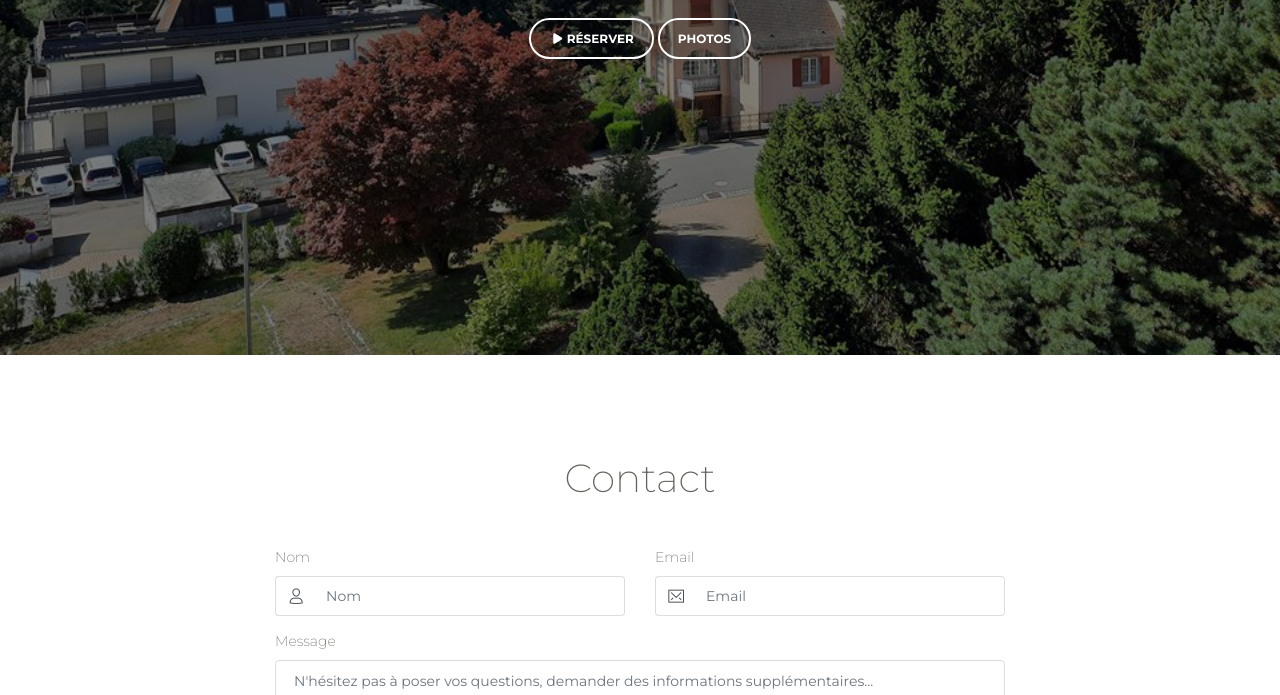
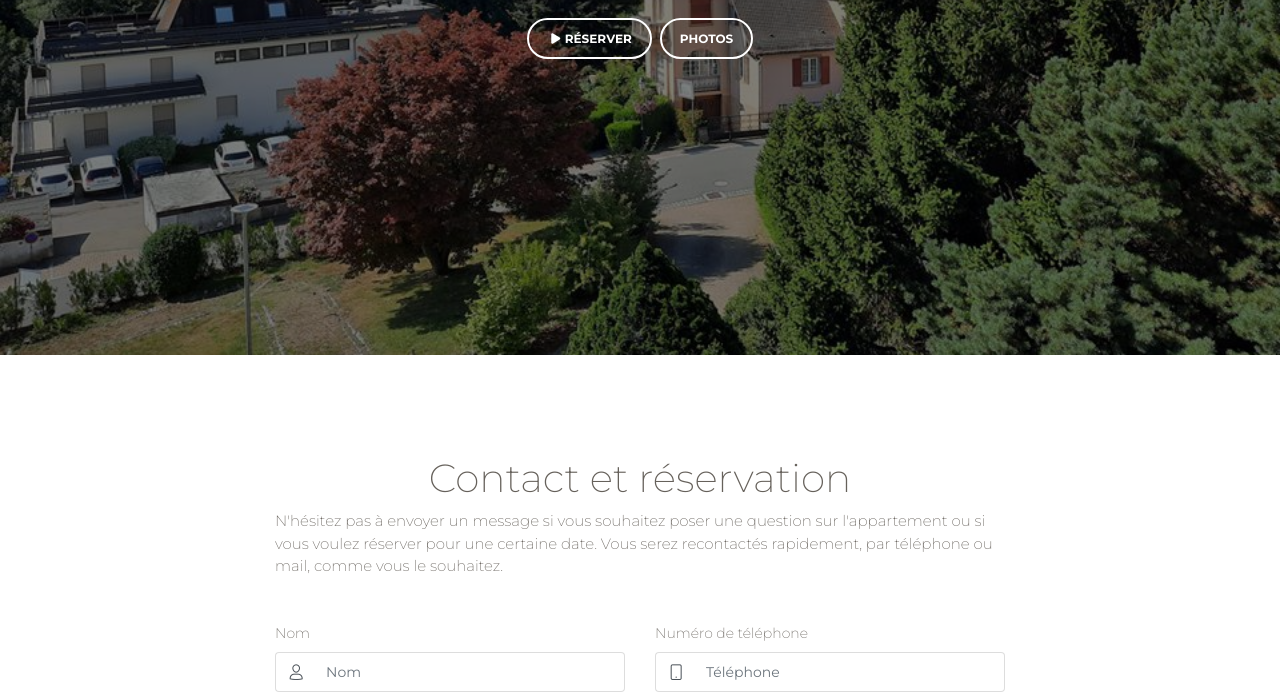
Before and after one commit to anaisberg/airbnb-maman, a React app: page /contact in a window 1280 px wide. Shown: the part 445-1140 px from the top of the page. Built offline with nearby package versions, Linux system fonts and the light colour scheme.

Commit message:
contact and correct linking

```diff
--- a/src/assets/demo/demo.css
+++ b/src/assets/demo/demo.css
@@ -364,7 +364,8 @@
 }
 
 .fixed-section li a.active {
-  color: #00bbff;
+  color: white;
+  font-weight: bold;
 }
 
 .fixed-section.float {
--- a/src/components/Headers/StudioHeader.js
+++ b/src/components/Headers/StudioHeader.js
@@ -17,6 +17,7 @@
 
 */
 import React from "react";
+import { Link } from "react-router-dom";
 
 // reactstrap components
 import { Button, Container } from "reactstrap";
@@ -25,6 +26,10 @@ import { Button, Container } from "reactstrap";
 
 function StudioHeader() {
   let pageHeader = React.createRef();
+  let linkStylesProps = {
+    color: 'white',
+    fontWeight: 'bold',
+  }
 
   React.useEffect(() => {
     if (window.innerWidth < 991) {
@@ -57,19 +62,14 @@ function StudioHeader() {
             <h1>Studio, Le Hohwald</h1>
             <h3>Appartement en résidence, calme et lumineux.</h3>
             <br />
-            <Button
-              href="https://www.airbnb.fr/rooms/45336253"
-              className="btn-round mr-1"
-              color="neutral"
-              target="_blank"
-              outline
-            >
+            <Button className="btn-round mr-2" color="neutral" outline>
               <i className="fa fa-play" />
-              Réserver
+              <Link style={linkStylesProps} to="/contact">Réserver</Link>
             </Button>
-            <Button href="studio" className="btn-round" color="neutral" type="button" outline>
-              Photos
+            <Button className="btn-round" color="neutral" type="button" outline>
+              <Link style={linkStylesProps} to="/studio">Photos</Link>
             </Button>
+
           </div>
         </Container>
       </div>
--- a/src/views/tabs/Accueil.js
+++ b/src/views/tabs/Accueil.js
@@ -154,6 +154,11 @@ function Accueil() {
                         <Row>
                             <Col className="ml-auto mr-auto" md="8">
                                 <h2 className="text-center">Contact</h2>
+                                <p className="mt-2">
+                                    N'hésitez pas à envoyer un message si vous souhaitez poser une question sur l'appartement
+                                    ou si vous voulez réserver pour une certaine date. Vous serez recontactés rapidement,
+                                    par téléphone ou mail, comme vous le souhaitez.
+                                </p>
                                 <Form className="contact-form">
                                     <Row>
                                         <Col md="6">
@@ -168,17 +173,26 @@ function Accueil() {
                                             </InputGroup>
                                         </Col>
                                         <Col md="6">
-                                            <label>Email</label>
+                                            <label>Numéro de téléphone</label>
                                             <InputGroup>
                                                 <InputGroupAddon addonType="prepend">
                                                     <InputGroupText>
-                                                        <i className="nc-icon nc-email-85" />
+                                                        <i className="nc-icon nc-mobile" />
                                                     </InputGroupText>
                                                 </InputGroupAddon>
-                                                <Input placeholder="Email" type="text" />
+                                                <Input placeholder="Téléphone" type="text"/>
                                             </InputGroup>
                                         </Col>
                                     </Row>
+                                    <label>Email</label>
+                                    <InputGroup>
+                                        <InputGroupAddon addonType="prepend">
+                                            <InputGroupText>
+                                                <i className="nc-icon nc-email-85" />
+                                            </InputGroupText>
+                                        </InputGroupAddon>
+                                        <Input placeholder="Email" type="text" />
+                                    </InputGroup>
                                     <label>Message</label>
                                     <Input
                                         placeholder="N'hésitez pas à poser vos questions, demander des informations supplémentaires..."
--- a/src/views/tabs/Contact.js
+++ b/src/views/tabs/Contact.js
@@ -49,11 +49,16 @@ function Contact() {
             <MyNavbar />
             <StudioHeader />
             <div className="main">
-                <div className="section landing-section">
+                <div id="contact" className="section landing-section">
                     <Container>
                         <Row>
                             <Col className="ml-auto mr-auto" md="8">
-                                <h2 className="text-center">Contact</h2>
+                                <h2 className="text-center">Contact et réservation</h2>
+                                <p className="mt-2">
+                                    N'hésitez pas à envoyer un message si vous souhaitez poser une question sur l'appartement
+                                    ou si vous voulez réserver pour une certaine date. Vous serez recontactés rapidement,
+                                    par téléphone ou mail, comme vous le souhaitez.
+                                </p>
                                 <Form className="contact-form">
                                     <Row>
                                         <Col md="6">
@@ -68,17 +73,26 @@ function Contact() {
                                             </InputGroup>
                                         </Col>
                                         <Col md="6">
-                                            <label>Email</label>
+                                            <label>Numéro de téléphone</label>
                                             <InputGroup>
                                                 <InputGroupAddon addonType="prepend">
                                                     <InputGroupText>
-                                                        <i className="nc-icon nc-email-85" />
+                                                        <i className="nc-icon nc-mobile" />
                                                     </InputGroupText>
                                                 </InputGroupAddon>
-                                                <Input placeholder="Email" type="text" />
+                                                <Input placeholder="Téléphone" type="text"/>
                                             </InputGroup>
                                         </Col>
                                     </Row>
+                                    <label>Email</label>
+                                    <InputGroup>
+                                        <InputGroupAddon addonType="prepend">
+                                            <InputGroupText>
+                                                <i className="nc-icon nc-email-85" />
+                                            </InputGroupText>
+                                        </InputGroupAddon>
+                                        <Input placeholder="Email" type="text" />
+                                    </InputGroup>
                                     <label>Message</label>
                                     <Input
                                         placeholder="N'hésitez pas à poser vos questions, demander des informations supplémentaires..."
--- a/src/views/tabs/Studio.js
+++ b/src/views/tabs/Studio.js
@@ -1,4 +1,5 @@
 import React from "react";
+import {Link} from 'react-router-dom';
 
 function Studio() {
     document.documentElement.classList.remove("nav-open");
@@ -13,7 +14,7 @@ function Studio() {
             <header class="demo-icons">
                 <h1>Gallery Photo</h1>
                 <p>
-                    <a href="/home">Retour au site</a>
+                    <Link to="/home">Retour au site</Link>
                 </p>
             </header>
             <div id="icons-wrapper" class="demo-icons">
```
